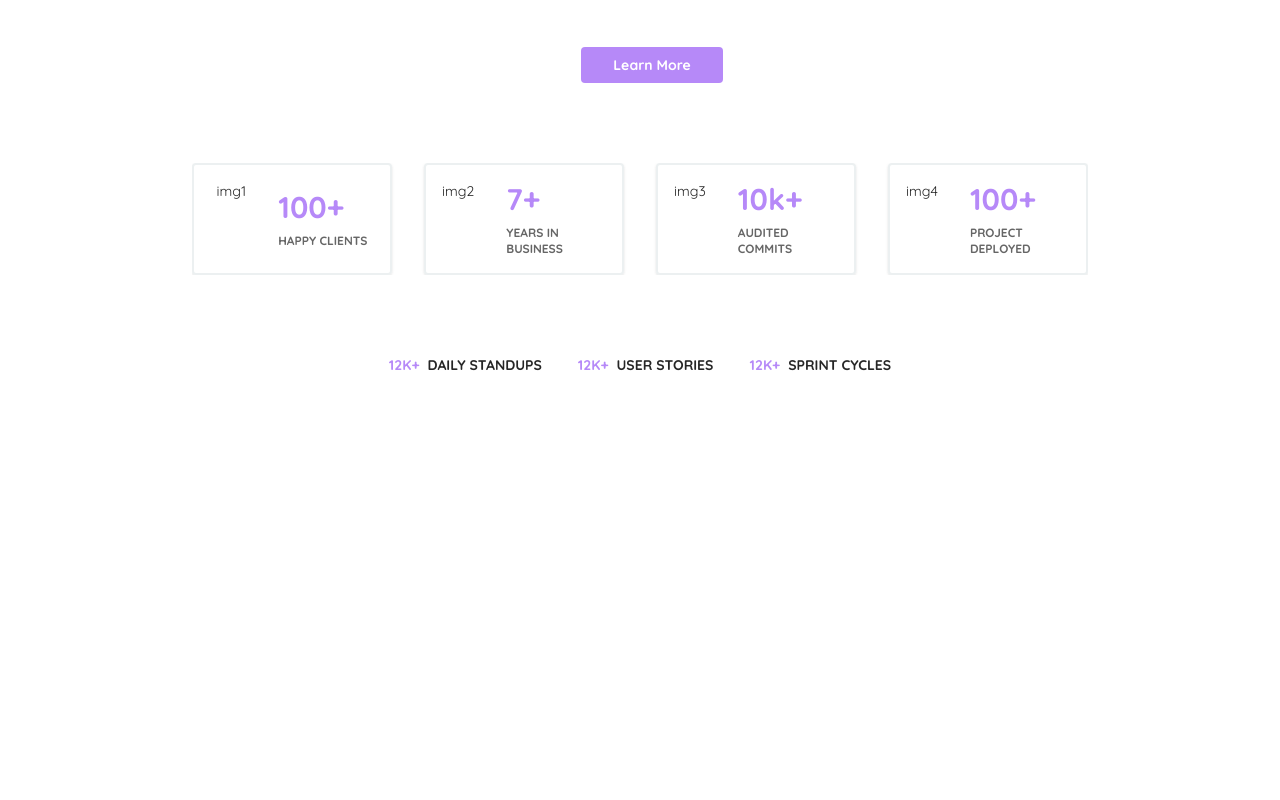
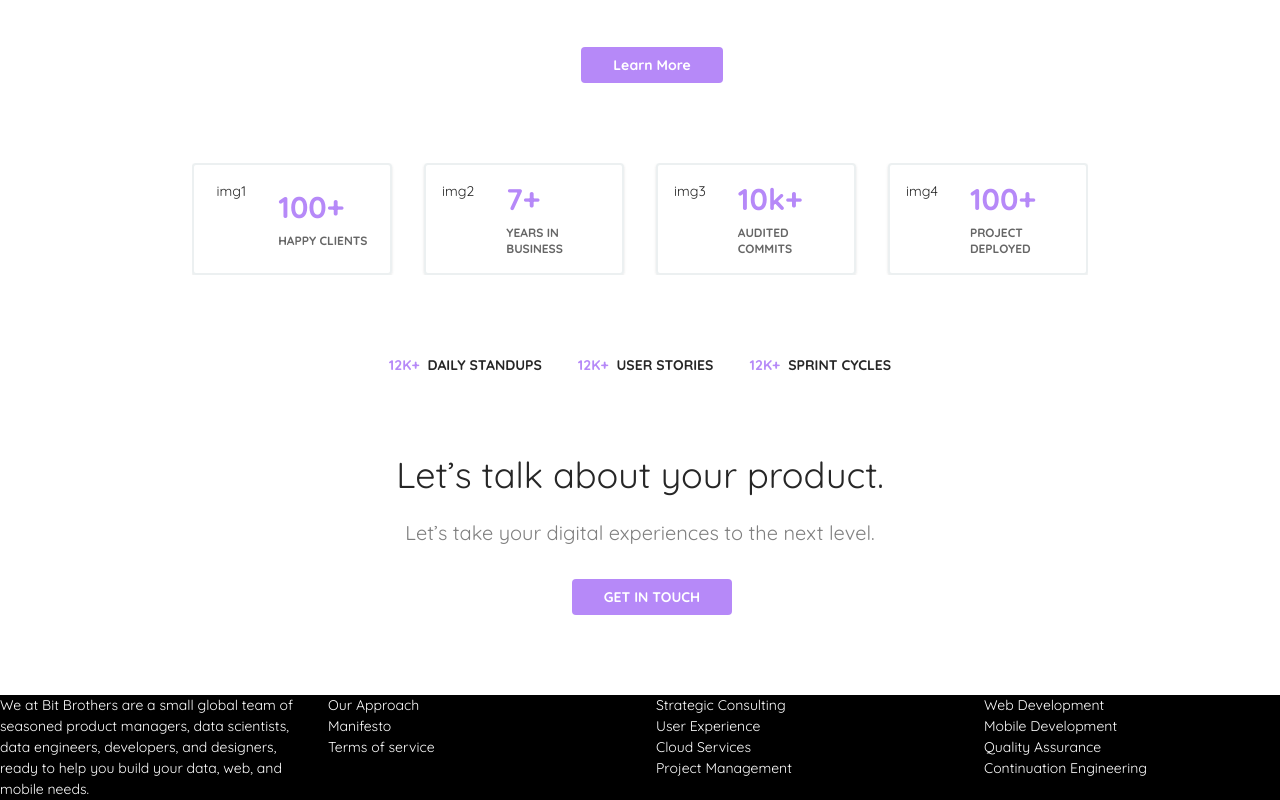
Before and after one commit to AnandPawanipagar/bitbrothers-clone, a Next.js app: page / in a window 1280 px wide. Shown: the part 4203-5003 px from the top of the page. Before the commit the page ends 4578 px from the top, so only its background shows below. Built offline with nearby package versions, Linux system fonts and the light colour scheme.

Commit message:
woking on footer

```diff
--- /dev/null
+++ b/src/components/Footer.js
@@ -0,0 +1,76 @@
+import React from "react";
+
+const Footer = () => {
+  return (
+    <div className="grid overflow-hidden grid-cols-4 grid-rows-1 gap-8  bg-[black]">
+      <p className="text-[white]">
+        We at Bit Brothers are a small global team of seasoned product managers,
+        data scientists, data engineers, developers, and designers, ready to
+        help you build your data, web, and mobile needs.
+      </p>
+      <div className="flex flex-col ">
+        <p>
+          <a href="" className="text-[white]">
+            Our Approach
+          </a>
+        </p>
+        <p>
+          <a href="" className="text-[white]">
+            Manifesto
+          </a>
+        </p>
+        <p>
+          <a href="" className="text-[white]">
+            Terms of service
+          </a>
+        </p>
+      </div>
+      <div className="flex flex-col ">
+        <p>
+          <a href="" className="text-[white]">
+            Strategic Consulting
+          </a>
+        </p>
+        <p>
+          <a href="" className="text-[white]">
+            User Experience
+          </a>
+        </p>
+        <p>
+          <a href="" className="text-[white]">
+            Cloud Services
+          </a>
+        </p>
+        <p>
+          <a href="" className="text-[white]">
+            Project Management
+          </a>
+        </p>
+      </div>
+      <div className="flex flex-col ">
+        <p>
+          <a href="" className="text-[white]">
+            Web Development
+          </a>
+        </p>
+        <p>
+          <a href="" className="text-[white]">
+            Mobile Development
+          </a>
+        </p>
+        <p>
+          <a href="" className="text-[white]">
+            Quality Assurance
+          </a>
+        </p>
+        <p>
+          <a href="" className="text-[white]">
+            Continuation Engineering
+          </a>
+        </p>
+      </div>
+    </div>
+  );
+};
+
+export default Footer;
--- /dev/null
+++ b/src/components/LetsTalkAYP.js
@@ -0,0 +1,20 @@
+import React from "react";
+
+const LetsTalkAYP = () => {
+  return (
+    <div className="flex flex-col items-center ">
+      <div className="text-4xl">Let’s talk about your product.</div>
+      <p className="mt-6 font-normal text-[#808080] text-xl text-center">
+        Let’s take your digital experiences to the next level.
+      </p>
+      <button
+        type="button"
+        className=" font-bold text-sm rounded ml-6 w-fit flex items-center bg-[#b689f8] text-white px-8 h-[36px] hover:bg-[#BB8FCE] opacity-200 mt-8"
+      >
+        GET IN TOUCH
+      </button>
+    </div>
+  );
+};
+
+export default LetsTalkAYP;
--- a/src/components/index.js
+++ b/src/components/index.js
@@ -16,6 +16,8 @@ import ScannerToRoadCards from "./ScannerToRoadCards";
 import LearnMoreBtn from "./LearnMoreBtn";
 import HappyClientsToProjDepCards from "./HappyClientsToProjDepCards";
 import DailyStandUpToSprintCycles from "./DailyStandUpToSprintCycles";
+import LetsTalkAYP from "./LetsTalkAYP";
+import Footer from "./Footer";
 export {
   Button,
   Loader,
@@ -34,5 +36,7 @@ export {
   ScannerToRoadCards,
   LearnMoreBtn,
   HappyClientsToProjDepCards,
-  DailyStandUpToSprintCycles
+  DailyStandUpToSprintCycles,
+  LetsTalkAYP,
+  Footer
 };
--- a/src/pages/index.js
+++ b/src/pages/index.js
@@ -14,6 +14,8 @@ import {
   LearnMoreBtn,
   HappyClientsToProjDepCards,
   DailyStandUpToSprintCycles,
+  LetsTalkAYP,
+  Footer
 } from "../components";
 import styles from "../styles/Home.module.css";
 import Image from "next/image";
@@ -55,7 +57,12 @@ const Home = () => {
         <HappyClientsToProjDepCards />
         <div className="mt-20"></div>
         <DailyStandUpToSprintCycles />
+        <div className="mt-20"></div>
+        <LetsTalkAYP />
       </div>
+      <div className="mt-20"></div>
+
+      <Footer/>
     </>
   );
 };
```
